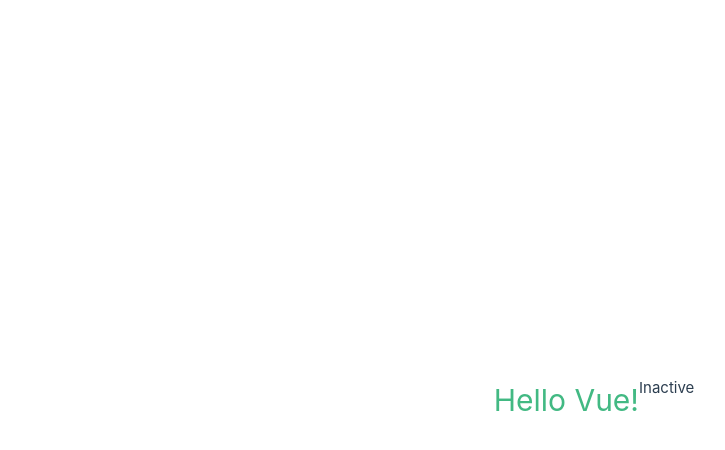
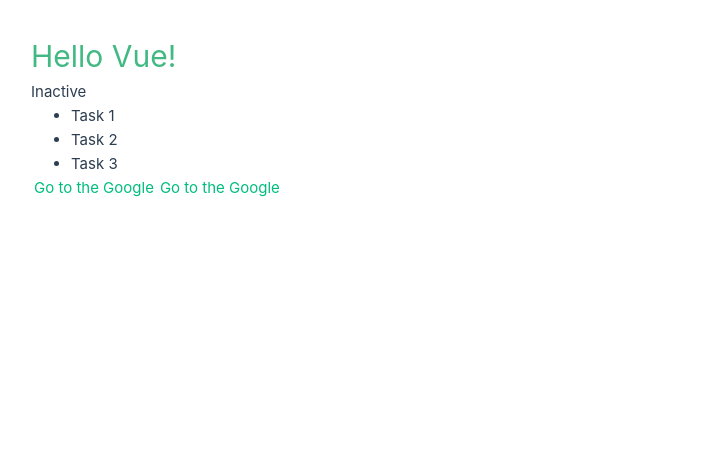
Before and after one commit to RaminMikayilov/vue-journey, a Vue app in the folder vue-project/: page / in a window 1280 px wide. Shown: the top 450 px of the page, without its empty margins (1-726 px from the left). Built offline with nearby package versions, Linux system fonts and the light colour scheme.

Commit message:
feat: add tasks array and dynamic rendering in App.vue; update main.css import style

```diff
--- a/vue-project/src/App.vue
+++ b/vue-project/src/App.vue
@@ -3,7 +3,13 @@
   data() {
     return {
       message: 'Hello Vue!',
-      status: 'test'
+      status: 'test',
+      tasks: [
+        { id: 1, name: 'Task 1' },
+        { id: 2, name: 'Task 2' },
+        { id: 3, name: 'Task 3' }
+      ],
+      googleLink: 'https://www.google.com'
     }
   }
 }
@@ -13,6 +19,20 @@
   <h1>{{ message }}</h1>
   <p v-if="status === 'active'">Active</p>
   <p v-else>Inactive</p>
+
+  <!-- for loop -->
+  <ul>
+    <li v-for="task in tasks" :key="task.id">
+      {{ task.name }}
+    </li>
+  </ul>
+
+  <!-- v-bind example -->
+  <a v-bind:href="googleLink" target="_blank">Go to the Google</a>
+  <!-- shorthand for v-bind -->
+  <a :href="googleLink" target="_blank">Go to the Google</a>
+
+
 </template>
 
 <style>
--- a/vue-project/src/assets/main.css
+++ b/vue-project/src/assets/main.css
@@ -1,4 +1,4 @@
-@import './base.css';
+@import "./base.css";
 
 #app {
   max-width: 1280px;
@@ -22,14 +22,4 @@
 }
 
 @media (min-width: 1024px) {
-  body {
-    display: flex;
-    place-items: center;
-  }
-
-  #app {
-    display: grid;
-    grid-template-columns: 1fr 1fr;
-    padding: 0 2rem;
-  }
 }
```
